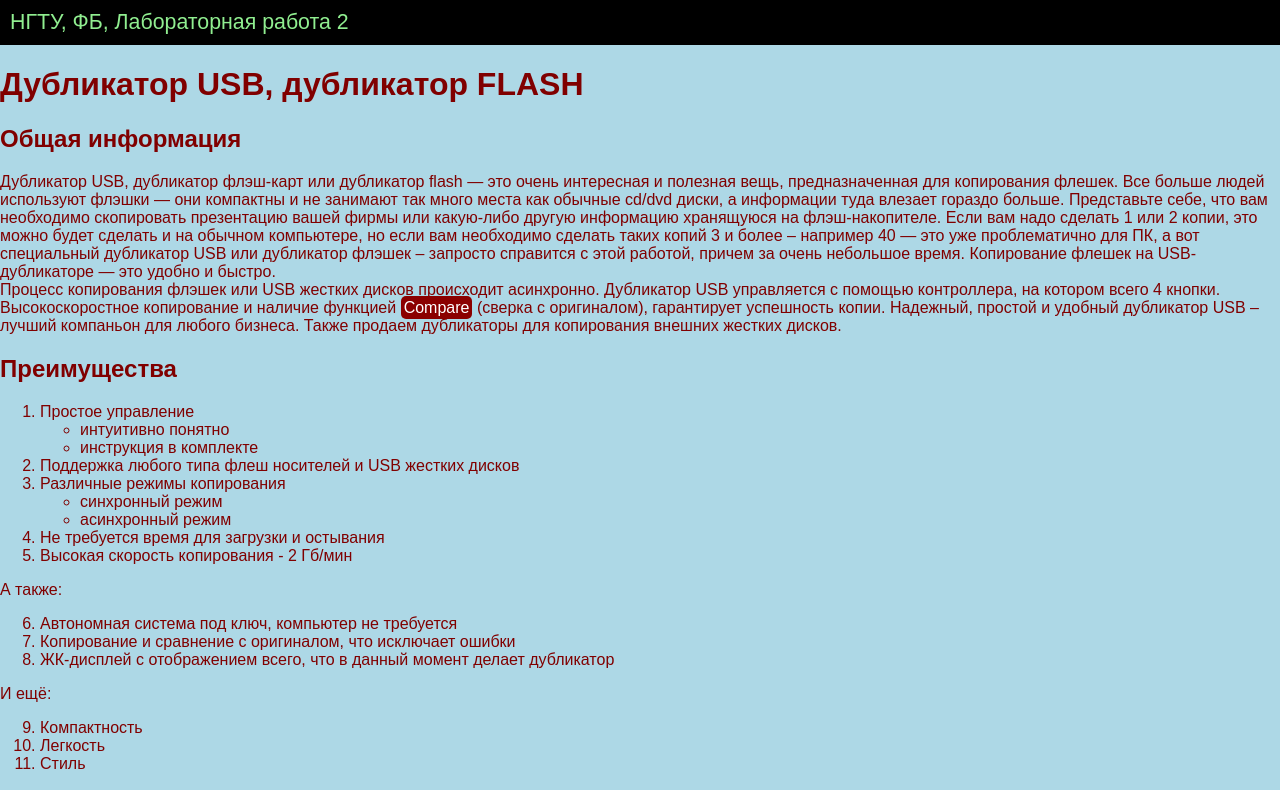
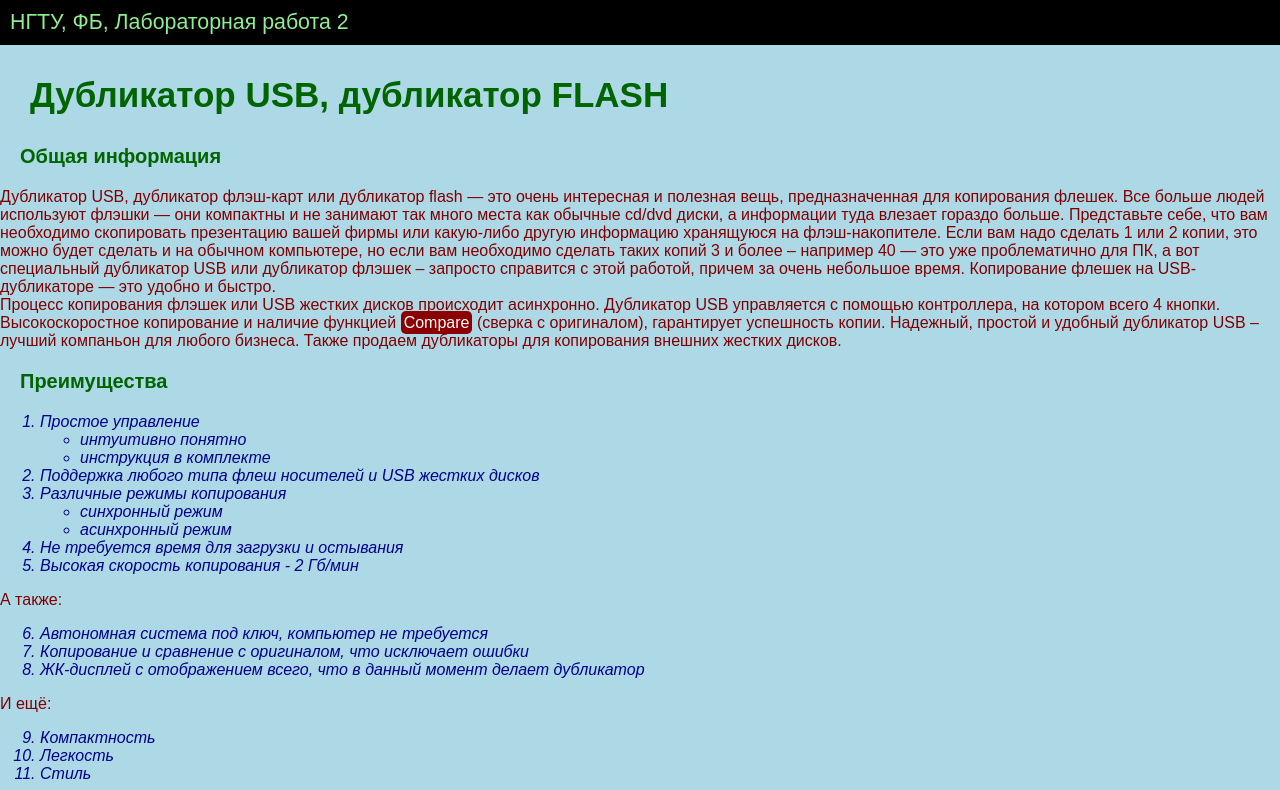
Before and after one commit to gesyaG/web-front-labs, a plain HTML site: page lab2/usb.html in a window 1280 px wide. Shown: the top 790 px of the page. Drawn offline with Linux system fonts and the light colour scheme.

Commit message:
Оформление заголовков

```diff
--- a/lab2/usb.html
+++ b/lab2/usb.html
@@ -3,6 +3,24 @@
     <head>
         <meta charset="UTF-8">
         <title>Герасимов Александр Александрович. Текст о дубликаторах USB</title>
+        <style>
+            li {
+                color: darkblue;
+                font-style: italic;
+            }
+
+            h2 {
+                color: darkgreen;
+                margin: 20px;
+                font-size: 20px;
+            }
+
+            h1 {
+                color: darkgreen;
+                margin: 30px;
+                font-size: 35px;
+            }
+        </style>
     </head>
 
     <body style="background-color: lightblue; color: maroon; font-family: Arial; margin: 0px;">
```
